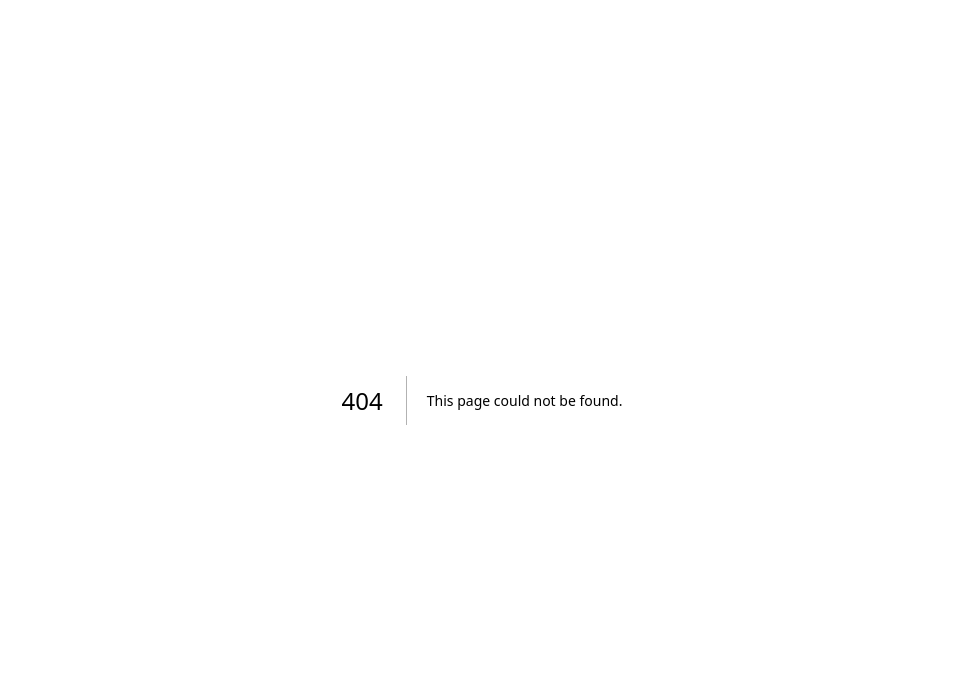
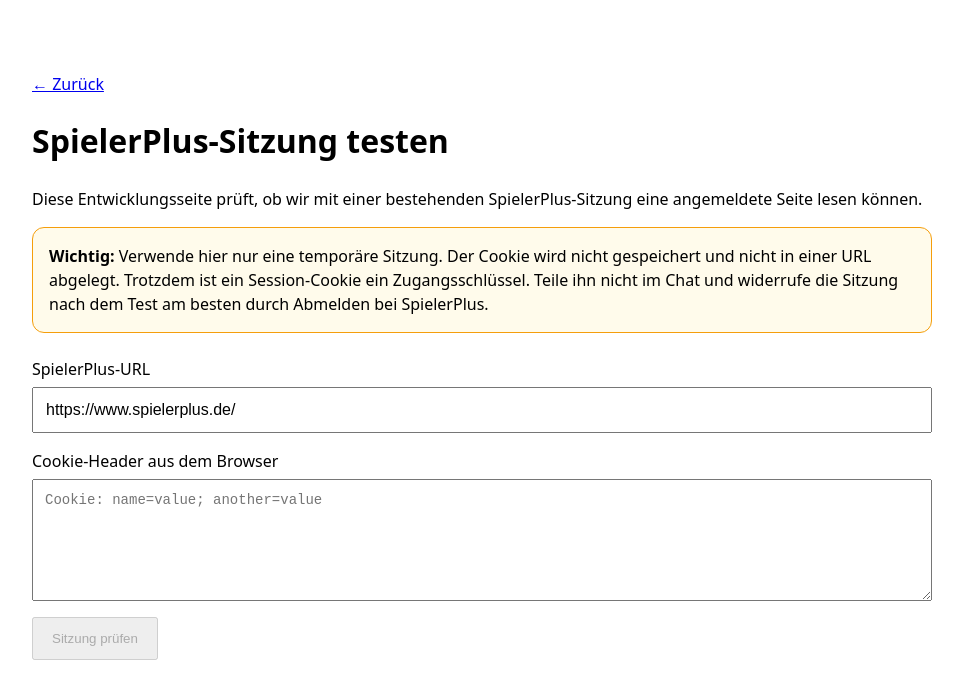
Before and after one commit to ms77-rgb/football-calendar, a Next.js app: page /dev/spielerplus in a window 1280 px wide. Before the commit this address had no page. Shown: the top 698 px of the page, without its empty margins (158-1121 px from the left). Built offline with nearby package versions, Linux system fonts and the light colour scheme.

Commit message:
feat: add SpielerPlus session probe page

```diff
--- /dev/null
+++ b/app/dev/spielerplus/page.tsx
@@ -0,0 +1,173 @@
+"use client";
+
+import { FormEvent, useState } from "react";
+
+type ProbeResult = {
+  status: number;
+  finalUrl: string;
+  title: string;
+  contentType: string;
+  bodyLength: number;
+  loginDetected: boolean;
+  eventSignals: string[];
+  relevantLinks: Array<{ text: string; href: string }>;
+};
+
+export default function SpielerPlusProbePage() {
+  const [url, setUrl] = useState("https://www.spielerplus.de/");
+  const [cookieHeader, setCookieHeader] = useState("");
+  const [result, setResult] = useState<ProbeResult | null>(null);
+  const [error, setError] = useState("");
+  const [loading, setLoading] = useState(false);
+
+  async function submit(event: FormEvent) {
+    event.preventDefault();
+    setLoading(true);
+    setError("");
+    setResult(null);
+
+    try {
+      const response = await fetch("/api/spielerplus/probe", {
+        method: "POST",
+        headers: {
+          "Content-Type": "application/json"
+        },
+        body: JSON.stringify({ url, cookieHeader })
+      });
+
+      const data = await response.json();
+
+      if (!response.ok) {
+        throw new Error(data.detail || data.error || "Prüfung fehlgeschlagen.");
+      }
+
+      setResult(data);
+    } catch (cause) {
+      setError(
+        cause instanceof Error ? cause.message : "Prüfung fehlgeschlagen."
+      );
+    } finally {
+      setLoading(false);
+    }
+  }
+
+  return (
+    <main
+      style={{
+        maxWidth: 900,
+        margin: "48px auto",
+        fontFamily: "system-ui, sans-serif",
+        padding: 24,
+        lineHeight: 1.5
+      }}
+    >
+      <a href="/">← Zurück</a>
+
+      <h1>SpielerPlus-Sitzung testen</h1>
+      <p>
+        Diese Entwicklungsseite prüft, ob wir mit einer bestehenden
+        SpielerPlus-Sitzung eine angemeldete Seite lesen können.
+      </p>
+
+      <div
+        style={{
+          padding: 16,
+          border: "1px solid #f59e0b",
+          borderRadius: 12,
+          background: "#fffbeb",
+          marginBottom: 24
+        }}
+      >
+        <strong>Wichtig:</strong> Verwende hier nur eine temporäre Sitzung. Der
+        Cookie wird nicht gespeichert und nicht in einer URL abgelegt. Trotzdem
+        ist ein Session-Cookie ein Zugangsschlüssel. Teile ihn nicht im Chat
+        und widerrufe die Sitzung nach dem Test am besten durch Abmelden bei
+        SpielerPlus.
+      </div>
+
+      <form onSubmit={submit} style={{ display: "grid", gap: 16 }}>
+        <label style={{ display: "grid", gap: 6 }}>
+          <span>SpielerPlus-URL</span>
+          <input
+            value={url}
+            onChange={(event) => setUrl(event.target.value)}
+            placeholder="https://www.spielerplus.de/..."
+            style={{ padding: 12, fontSize: 16 }}
+          />
+        </label>
+
+        <label style={{ display: "grid", gap: 6 }}>
+          <span>Cookie-Header aus dem Browser</span>
+          <textarea
+            value={cookieHeader}
+            onChange={(event) => setCookieHeader(event.target.value)}
+            placeholder="Cookie: name=value; another=value"
+            rows={6}
+            spellCheck={false}
+            style={{ padding: 12, fontSize: 14, fontFamily: "monospace" }}
+          />
+        </label>
+
+        <button
+          type="submit"
+          disabled={loading || !url.trim() || !cookieHeader.trim()}
+          style={{ padding: "12px 18px", width: "fit-content" }}
+        >
+          {loading ? "Prüfe…" : "Sitzung prüfen"}
+        </button>
+      </form>
+
+      {error ? (
+        <p role="alert" style={{ color: "#b91c1c", marginTop: 20 }}>
+          {error}
+        </p>
+      ) : null}
+
+      {result ? (
+        <section style={{ marginTop: 32 }}>
+          <h2>Ergebnis</h2>
+
+          <dl
+            style={{
+              display: "grid",
+              gridTemplateColumns: "max-content 1fr",
+              gap: "8px 16px"
+            }}
+          >
+            <dt>Status</dt>
+            <dd>{result.status}</dd>
+            <dt>Finale URL</dt>
+            <dd style={{ overflowWrap: "anywhere" }}>{result.finalUrl}</dd>
+            <dt>Titel</dt>
+            <dd>{result.title || "—"}</dd>
+            <dt>Login erkannt</dt>
+            <dd>{result.loginDetected ? "Ja" : "Nein"}</dd>
+            <dt>Terminsignale</dt>
+            <dd>
+              {result.eventSignals.length
+                ? result.eventSignals.join(", ")
+                : "keine"}
+            </dd>
+            <dt>HTML-Größe</dt>
+            <dd>{result.bodyLength.toLocaleString("de-DE")} Zeichen</dd>
+          </dl>
+
+          <h3>Relevante interne Links</h3>
+          {result.relevantLinks.length ? (
+            <ul>
+              {result.relevantLinks.map((link) => (
+                <li key={link.href}>
+                  <span>{link.text}</span>
+                  <br />
+                  <code style={{ overflowWrap: "anywhere" }}>{link.href}</code>
+                </li>
+              ))}
+            </ul>
+          ) : (
+            <p>Keine passenden Termin-/Team-Links gefunden.</p>
+          )}
+        </section>
+      ) : null}
+    </main>
+  );
+}
```
